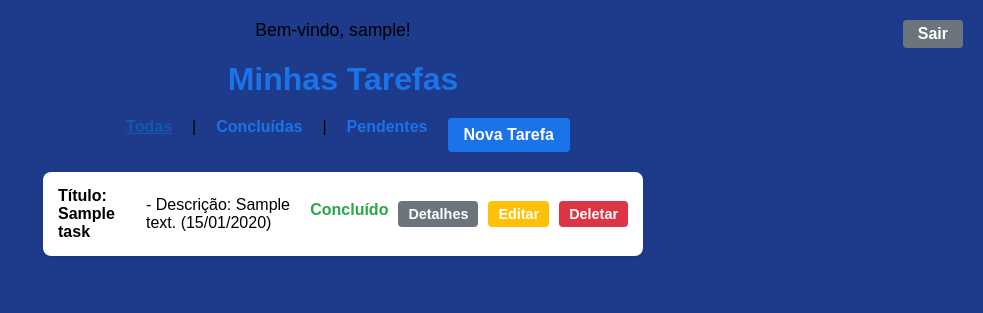
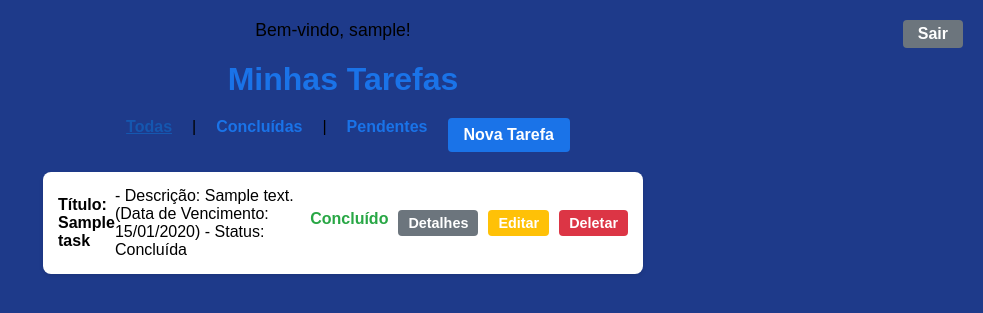
Before and after one commit to jl-1008/lista-de-tarefas, a Django app: page / in a window 1280 px wide. Shown: the top 313 px of the page, without its empty margins (297-1280 px from the left). Run offline with Django 5.2, Linux system fonts and the light colour scheme; a user stored in the database is signed in; tables that the repository leaves empty hold one stand-in row (values such as "Sample post").

Commit message:
Adicionados labels em português no TaskForm e textos em português no task_list.html

```diff
--- a/tasks/templates/tasks/task_list.html
+++ b/tasks/templates/tasks/task_list.html
@@ -28,7 +28,8 @@
                 <li class="task-item">
                     <span class="task-title">Título: {{ task.title }}</span>  <!-- Título da tarefa -->
                     {% if task.description %} - Descrição: {{ task.description|truncatewords:10 }}{% endif %}  <!-- Descrição resumida -->
-                    {% if task.due_date %} ({{ task.due_date|date:"d/m/Y" }}) {% endif %}  <!-- Data de vencimento -->
+                    {% if task.due_date %} (Data de Vencimento: {{ task.due_date|date:"d/m/Y" }}) {% endif %}  <!-- Data de vencimento -->
+                    {% if task.completed %} - Status: Concluída {% else %} - Status: Pendente {% endif %}  <!-- Status da tarefa -->
                     <div class="task-actions">  <!-- Ações da tarefa -->
                         {% if not task.completed %}
                             <a href="{% url 'task_complete' task.id %}" class="btn btn-small btn-complete">Completar</a>
```
